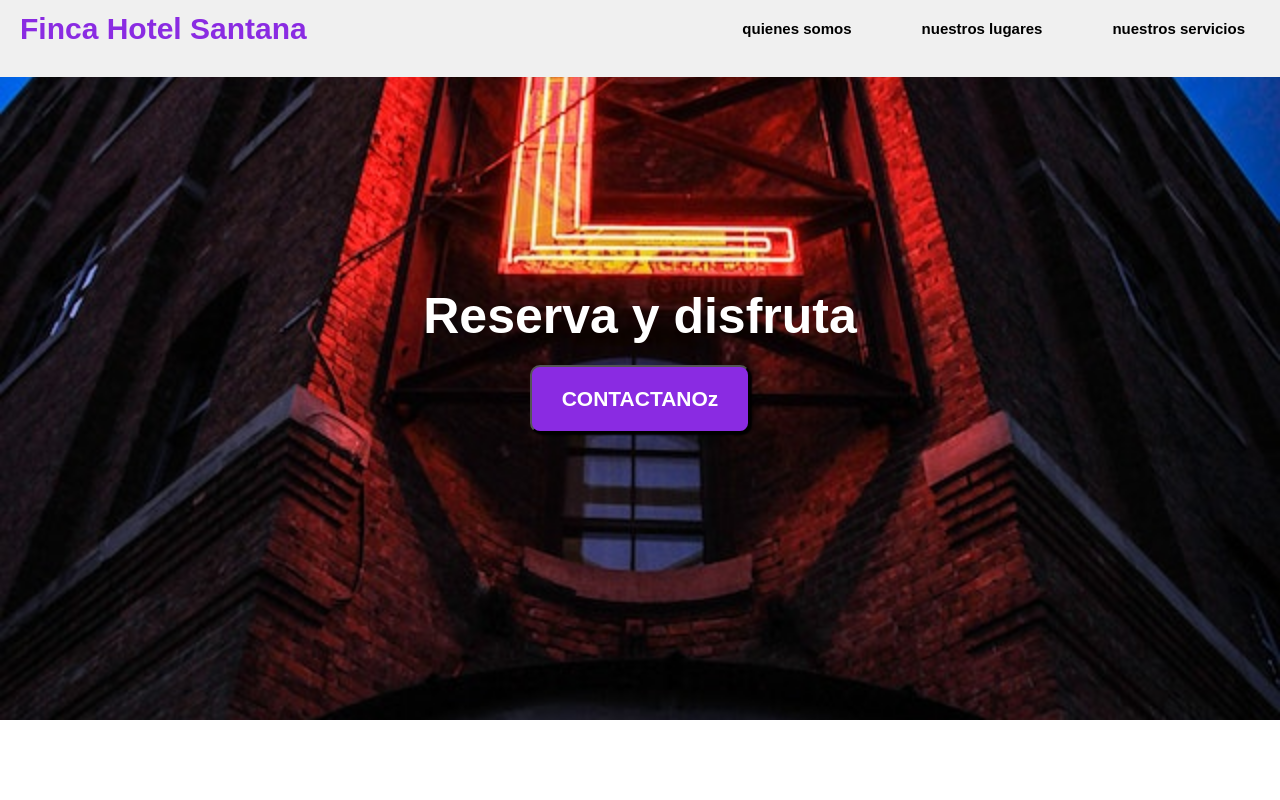
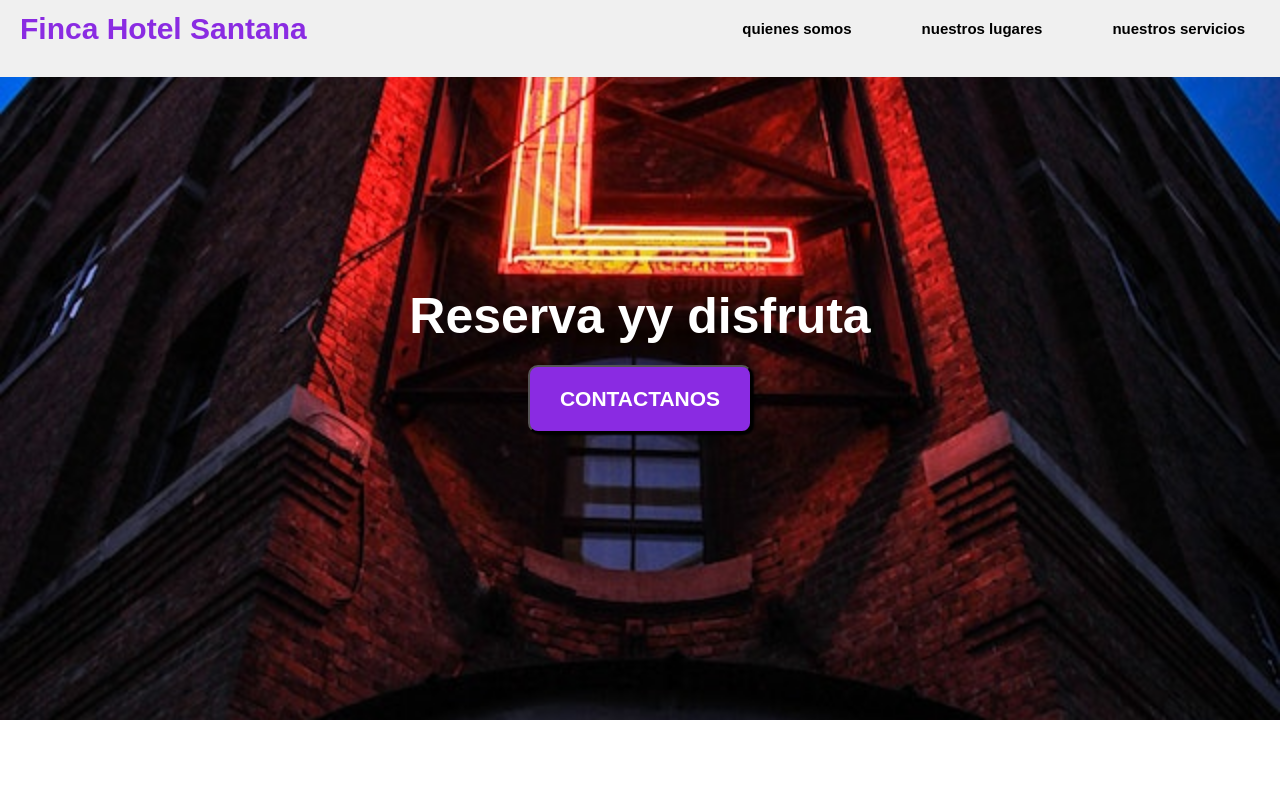
Before and after one commit to Arbcode/Finca-Santana, a plain HTML site: page index.html in a window 1280 px wide. Shown: the top 800 px of the page. Drawn offline with Linux system fonts and the light colour scheme; files whose address does not match are found by name.

Commit message:
Segundo commit

```diff
--- a/index.html
+++ b/index.html
@@ -28,9 +28,9 @@
     <section id="section">
         <div class="container">
 
-            <h1>Reserva y disfruta</h1>
+            <h1>Reserva yy disfruta</h1>
 
-            <button>CONTACTANOz</button>
+            <button>CONTACTANOS</button>
 
         </div>
     </section>
```
